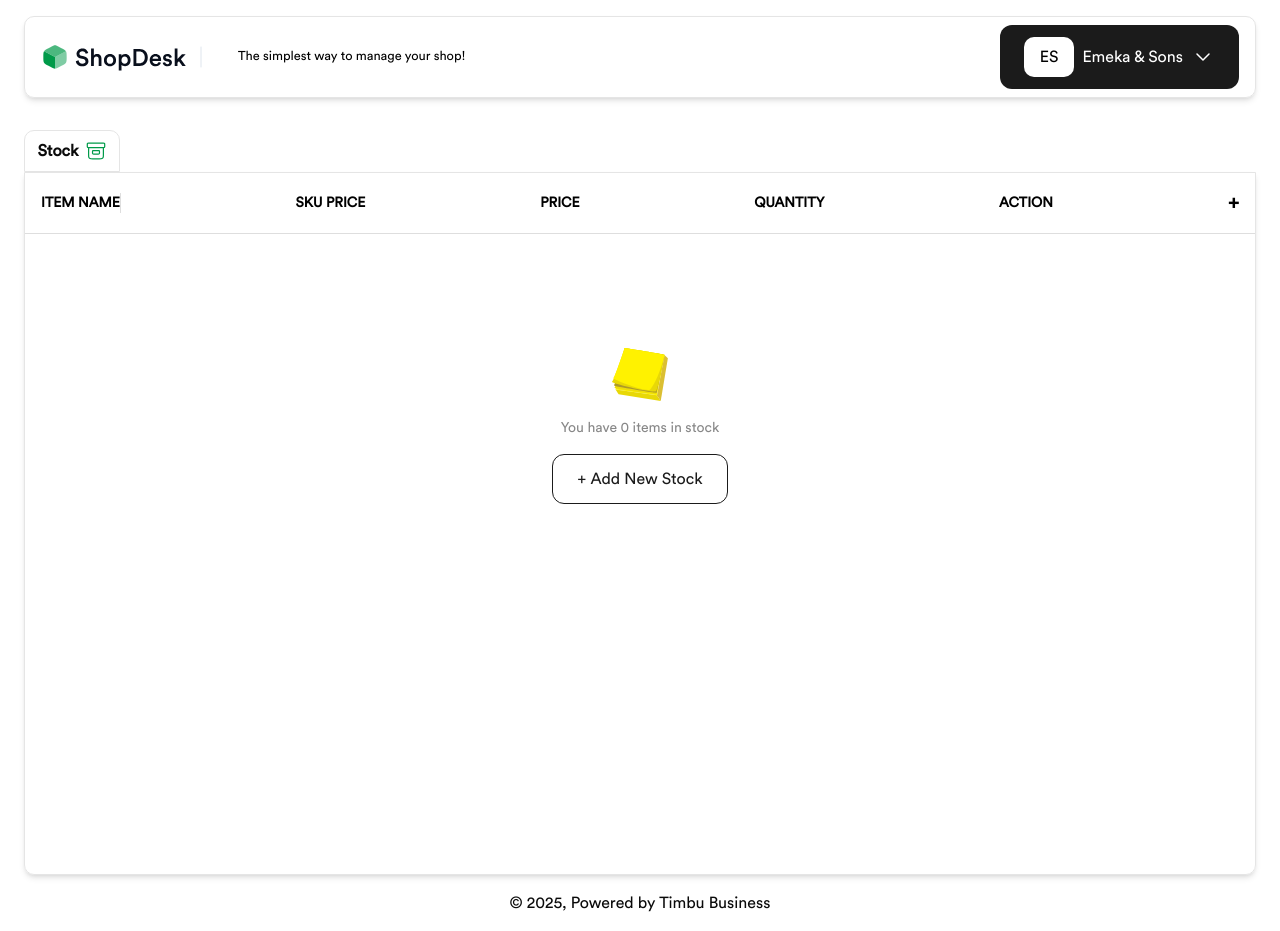
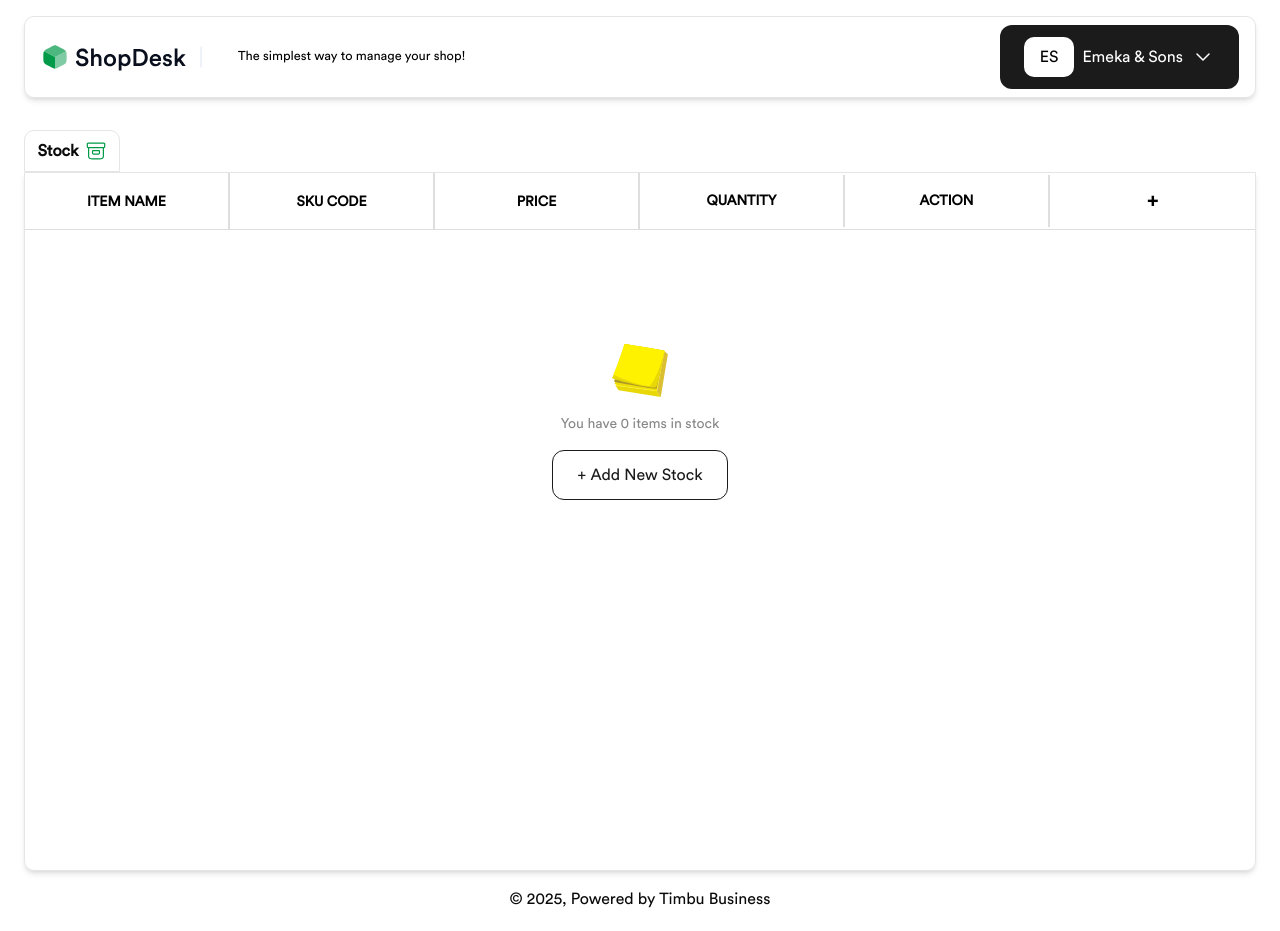
Before and after one commit to ukponotitus/shopdesk-fe, a Next.js app: page /dashboard in a window 1280 px wide. Built offline with nearby package versions, Linux system fonts and the light colour scheme.

Commit message:
fix: add divider to table header elements

```diff
--- a/app/(dashboard)/dashboard/page.tsx
+++ b/app/(dashboard)/dashboard/page.tsx
@@ -41,7 +41,7 @@ const Page = () => {
             </small>
           </div>
           <div className="hidden lg:block">
-            <DropdownMenu>
+            <DropdownMenu modal>
               <DropdownMenuTrigger className="btn-primary hover:cursor-pointer hidden lg:flex items-center gap-2 text-white">
                 <span className="py-2 px-4 rounded-lg bg-white text-black">
                   ES
@@ -49,7 +49,7 @@ const Page = () => {
                 Emeka & Sons <ChevronDown strokeWidth={1.5} color="white" />
               </DropdownMenuTrigger>
               <DropdownMenuContent>
-                <DropdownMenuItem>Item name</DropdownMenuItem>
+                <DropdownMenuItem>Log out</DropdownMenuItem>
               </DropdownMenuContent>
             </DropdownMenu>
           </div>
@@ -69,24 +69,36 @@ const Page = () => {
             {stockItems.length === 0 ? (
               <div className="relative">
                 <div className="w-full overflow-x-auto">
-                  <ul className="flex items-center justify-between p-4 w-full">
-                    <li className="font-semibold text-black text-sm border-r border-[#DEDEDE] hover:cursor-pointer">
-                      ITEM NAME
+                  <ul className="flex items-center justify-between w-full">
+                    <li className="w-1/3 lg:w-1/6 border-r-2 border-[#DEDEDE] text-center py-4 hover:cursor-pointer">
+                      <span className="font-semibold text-black text-sm">
+                        ITEM NAME
+                      </span>
                     </li>
-                    <li className="font-semibold text-black text-sm hover:cursor-pointer">
-                      SKU PRICE
+                    <li className="w-1/3 lg:w-1/6 border-r-2 border-[#DEDEDE] text-center py-4 hover:cursor-pointer">
+                      <span className="font-semibold text-black text-sm">
+                        SKU CODE
+                      </span>
                     </li>
-                    <li className="font-semibold text-black text-sm hover:cursor-pointer">
-                      PRICE
+                    <li className="w-1/3 lg:w-1/6 lg:border-r-2 border-[#DEDEDE] text-center py-4 hover:cursor-pointer">
+                      <span className="font-semibold text-black text-sm">
+                        PRICE
+                      </span>
                     </li>
-                    <li className="font-semibold text-black text-sm hover:cursor-pointer hidden lg:flex">
-                      QUANTITY
+                    <li className="w-1/3 lg:w-1/6 border-r-2 border-[#DEDEDE] text-center py-4 hidden lg:flex justify-center hover:cursor-pointer">
+                      <span className="font-semibold text-black text-sm">
+                        QUANTITY
+                      </span>
                     </li>
-                    <li className="font-semibold text-black text-sm hover:cursor-pointer hidden lg:flex">
-                      ACTION
+                    <li className="w-1/3 lg:w-1/6 border-r-2 border-[#DEDEDE] text-center py-4 hidden lg:flex justify-center hover:cursor-pointer">
+                      <span className="font-semibold text-black text-sm">
+                        ACTION
+                      </span>
                     </li>
-                    <li className="font-semibold text-black text-xl hover:cursor-pointer hidden lg:flex">
-                      +
+                    <li className="w-1/3 lg:w-1/6 text-center py-2 hidden lg:flex justify-center hover:cursor-pointer">
+                      <span className="font-semibold text-black text-xl">
+                        +
+                      </span>
                     </li>
                   </ul>
                   <span className="w-full h-px bg-[#DEDEDE] block"></span>
```
